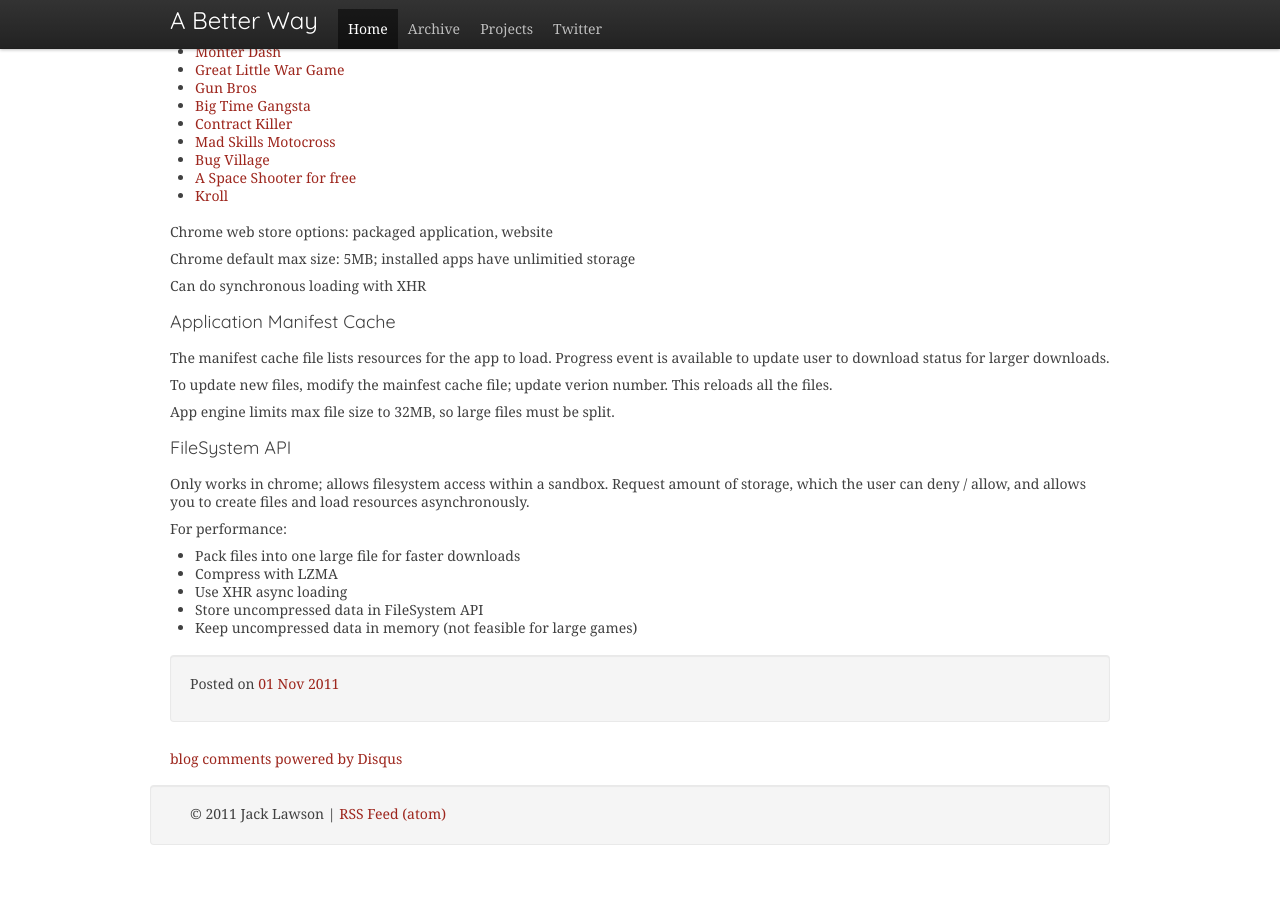
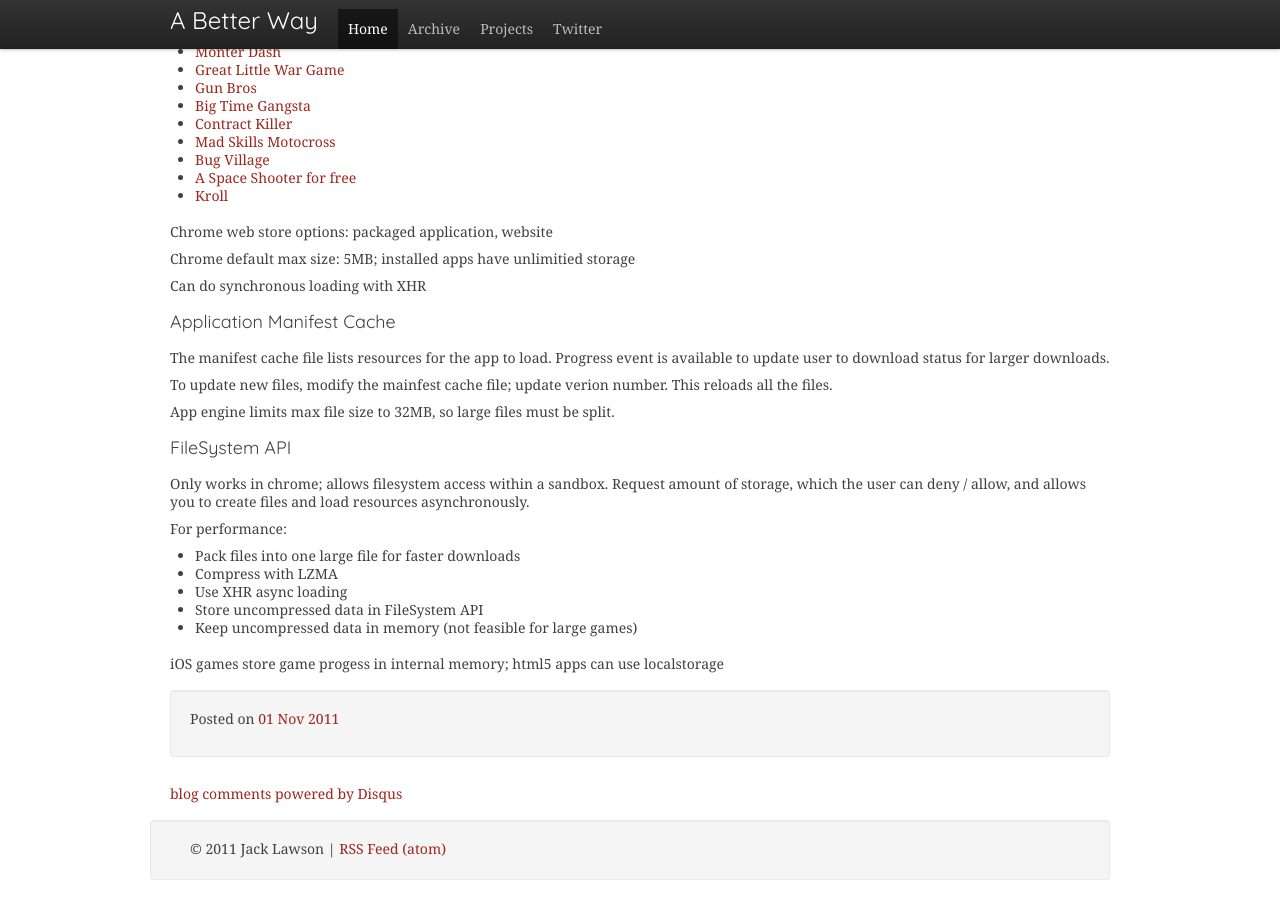
Before and after one commit to ajacksified/ajacksified.github.com, a Jekyll site: the page built from _posts/2011-11-01-new-game-conf-liveblog.markdown, in a window 1280 px wide and 900 px high, scrolled down 12065 px. Built offline with Jekyll 4.4.1, drawn with Linux system fonts in a browser that asks for light colours; nearby versions of some CDN libraries; some web fonts are replaced; Markdown is read by kramdown in place of the engine named in the settings; comment, search, counter and statistics services are not loaded; before the commit the page ends 12930 px from its top, so only the background shows below that.

Commit message:
session 6

```diff
--- a/_posts/2011-11-01-new-game-conf-liveblog.markdown
+++ b/_posts/2011-11-01-new-game-conf-liveblog.markdown
@@ -839,3 +839,6 @@ For performance:
 * Use XHR async loading
 * Store uncompressed data in FileSystem API
 * Keep uncompressed data in memory (not feasible for large games)
+
+iOS games store game progess in internal memory; html5 apps can use
+localstorage
```
